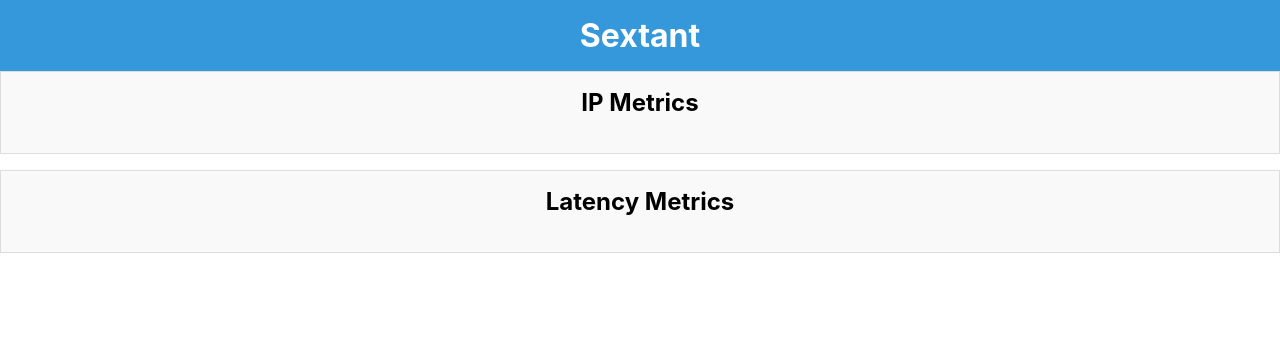
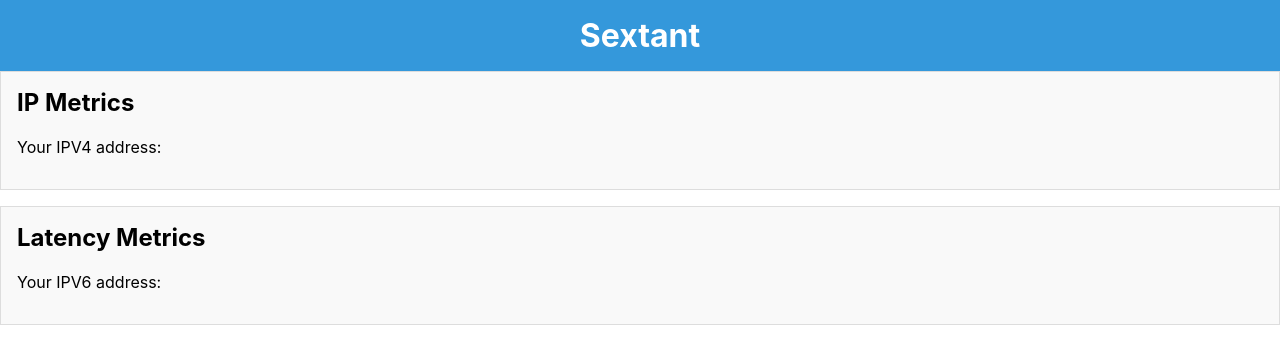
Before and after one commit to vagabond-systems/cisco-starter-repo, a React (Create React App) app in the folder sextant/: page / in a window 1280 px wide. Shown: the top 364 px of the page. Built offline with nearby package versions, Linux system fonts and the light colour scheme; no server answers.

Commit message:
Added IPAddress component

```diff
--- a/sextant/src/App.js
+++ b/sextant/src/App.js
@@ -1,25 +1,20 @@
-
 import React from 'react';
 import Banner from './Banner';
 import Exhibit from './Exhibit';
-import './App.css';
+import IPAddress from './IPAddress';
 
 function App() {
   return (
     <div className="App">
       <Banner />
       <Exhibit title="IP Metrics">
-        {/* IP metrics components here */}
+        <IPAddress type="ipv4" />
       </Exhibit>
       <Exhibit title="Latency Metrics">
-        {/* latency metrics components here */}
+        <IPAddress type="ipv6" />
       </Exhibit>
     </div>
   );
 }
 
-
-
-
-
 export default App;
--- /dev/null
+++ b/sextant/src/IPAddress.js
@@ -0,0 +1,21 @@
+import React, { useState, useEffect } from 'react';
+
+function IPAddress({ type }) {
+  const [ipAddress, setIpAddress] = useState('');
+
+  useEffect(() => {
+    const ipAddressType = type === 'ipv6' ? 'ipv6' : 'ipv4';
+    fetch(`https://api64.ipify.org?format=json&${ipAddressType}=true`)
+      .then(response => response.json())
+      .then(data => setIpAddress(data[ipAddressType]));
+  }, [type]);
+
+  return (
+    <div>
+      <p>Your {type.toUpperCase()} address:</p>
+      <p>{ipAddress}</p>
+    </div>
+  );
+}
+
+export default IPAddress;
```
